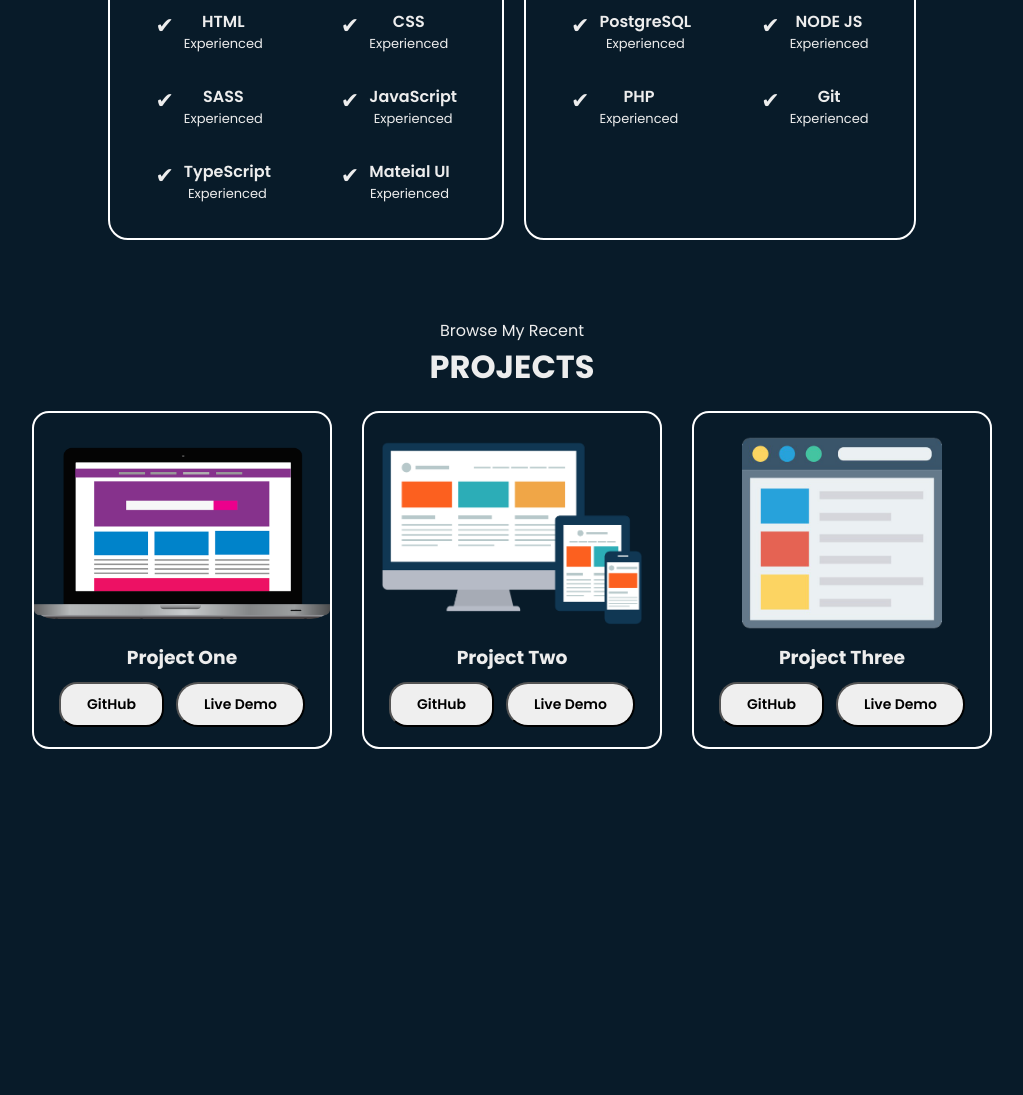
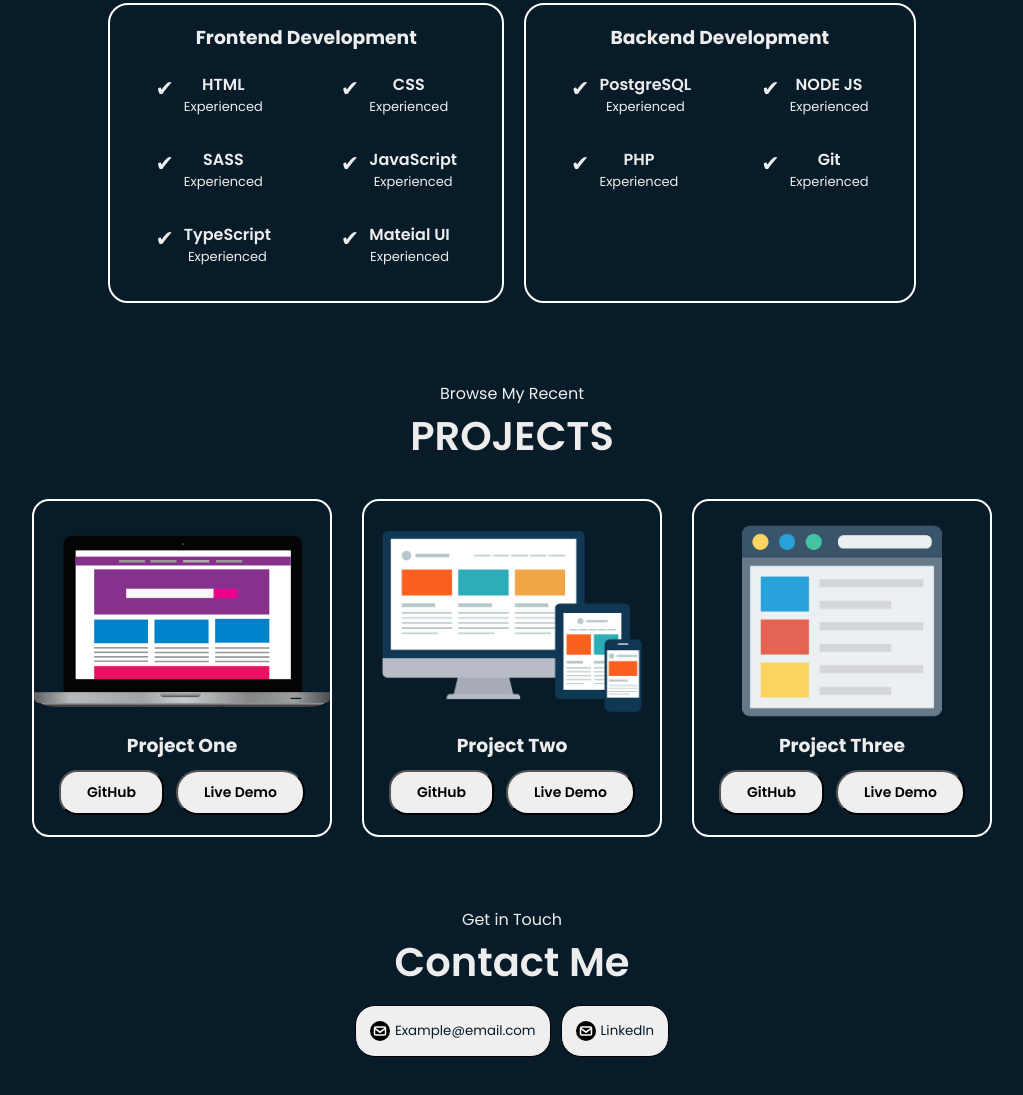
Before and after one commit to MarshalRawal/Portfolio-fProject-, a plain HTML site: page index.html in a window 1280 px wide. Shown: the part 1469-2564 px from the top of the page, without its empty margins (128-1151 px from the left). Before the commit the page ends 2218 px from the top, so only its background shows below. Drawn offline with Linux system fonts and the light colour scheme.

Commit message:
Added Contact

```diff
--- a/index.html
+++ b/index.html
@@ -56,7 +56,12 @@
           <div class="detail-container">
             <div class="experience">
               <!-- Experience Icon -->
-            <svg width="32" height="32" viewBox="0 0 24 24" fill="currentColor">
+              <svg
+                width="32"
+                height="32"
+                viewBox="0 0 24 24"
+                fill="currentColor"
+              >
                 <path
                   d="M10 2h4a2 2 0 0 1 2 2v2h3a1 1 0 0 1 1 1v3H2V7a1 1 0 0 1 1-1h3V4a2 2 0 0 1 2-2Zm4 4V4h-4v2h4Zm8 5H2v7a2 2 0 0 0 2 2h16a2 2 0 0 0 2-2v-7Zm-8 3h-2a1 1 0 1 1 0-2h2a1 1 0 1 1 0 2Z"
                 />
@@ -66,8 +71,12 @@
               <p>Fontend Development Internship</p>
             </div>
             <div class="education">
-
-            <svg width="32" height="32" viewBox="0 0 24 24" fill="currentColor">
+              <svg
+                width="32"
+                height="32"
+                viewBox="0 0 24 24"
+                fill="currentColor"
+              >
                 <path
                   d="M12 3 1 9l11 6 9-4.91V17h2V9L12 3Zm0 13-5.5-3v4.5L12 20l5.5-2.5V13L12 16Z"
                 />
@@ -95,21 +104,21 @@
           <div class="inner-exp">
             <div class="">
               <div class="text-manage">
-        <span aria-hidden="true" style="font-size: 22px;">&#10004;</span>
+                <span aria-hidden="true" style="font-size: 22px">&#10004;</span>
                 <div class="">
                   <p class="exp-title">HTML</p>
                   <p class="p-exp">Experienced</p>
                 </div>
               </div>
               <div class="text-manage">
-        <span aria-hidden="true" style="font-size: 22px;">&#10004;</span>
+                <span aria-hidden="true" style="font-size: 22px">&#10004;</span>
                 <div class="">
                   <p class="exp-title">SASS</p>
                   <p class="p-exp">Experienced</p>
                 </div>
               </div>
               <div class="text-manage">
-        <span aria-hidden="true" style="font-size: 22px;">&#10004;</span>
+                <span aria-hidden="true" style="font-size: 22px">&#10004;</span>
                 <div class="">
                   <p class="exp-title">TypeScript</p>
                   <p class="p-exp">Experienced</p>
@@ -118,7 +127,7 @@
             </div>
             <div class="">
               <div class="text-manage">
-        <span aria-hidden="true" style="font-size: 22px;">&#10004;</span>
+                <span aria-hidden="true" style="font-size: 22px">&#10004;</span>
                 <div class="">
                   <p class="exp-title">CSS</p>
                   <p class="p-exp">Experienced</p>
@@ -126,14 +135,14 @@
               </div>
 
               <div class="text-manage">
-        <span aria-hidden="true" style="font-size: 22px;">&#10004;</span>
+                <span aria-hidden="true" style="font-size: 22px">&#10004;</span>
                 <div class="">
                   <p class="exp-title">JavaScript</p>
                   <p class="p-exp">Experienced</p>
                 </div>
               </div>
               <div class="text-manage">
-        <span aria-hidden="true" style="font-size: 22px;">&#10004;</span>
+                <span aria-hidden="true" style="font-size: 22px">&#10004;</span>
                 <div class="">
                   <p class="exp-title">Mateial UI</p>
                   <p class="p-exp">Experienced</p>
@@ -146,16 +155,15 @@
           <h3>Backend Development</h3>
           <div class="inner-exp">
             <div class="">
-
               <div class="text-manage">
-        <span aria-hidden="true" style="font-size: 22px;">&#10004;</span>
+                <span aria-hidden="true" style="font-size: 22px">&#10004;</span>
                 <div class="">
                   <p class="exp-title">PostgreSQL</p>
                   <p class="p-exp">Experienced</p>
                 </div>
               </div>
               <div class="text-manage">
-        <span aria-hidden="true" style="font-size: 22px;">&#10004;</span>
+                <span aria-hidden="true" style="font-size: 22px">&#10004;</span>
                 <div class="">
                   <p class="exp-title">PHP</p>
                   <p class="p-exp">Experienced</p>
@@ -164,14 +172,14 @@
             </div>
             <div class="">
               <div class="text-manage">
-        <span aria-hidden="true" style="font-size: 22px;">&#10004;</span>
+                <span aria-hidden="true" style="font-size: 22px">&#10004;</span>
                 <div class="">
                   <p class="exp-title">NODE JS</p>
                   <p class="p-exp">Experienced</p>
                 </div>
               </div>
               <div class="text-manage">
-        <span aria-hidden="true" style="font-size: 22px;">&#10004;</span>
+                <span aria-hidden="true" style="font-size: 22px">&#10004;</span>
                 <div class="">
                   <p class="exp-title">Git</p>
                   <p class="p-exp">Experienced</p>
@@ -189,7 +197,7 @@
     </div>
     <div class="project-container">
       <div class="project">
-        <img src="Website-PNG-Free-Image.png" alt="">
+        <img src="Website-PNG-Free-Image.png" alt="" />
         <h3>Project One</h3>
         <div class="projects-buttons">
           <button class="github">GitHub</button>
@@ -197,7 +205,7 @@
         </div>
       </div>
       <div class="project">
-        <img src="Website-PNG-HD-Image.png" alt="">
+        <img src="Website-PNG-HD-Image.png" alt="" />
         <h3>Project Two</h3>
         <div class="projects-buttons">
           <button class="github">GitHub</button>
@@ -205,7 +213,7 @@
         </div>
       </div>
       <div class="project">
-        <img src="Website-PNG-Images.png" alt="">
+        <img src="Website-PNG-Images.png" alt="" />
         <h3>Project Three</h3>
         <div class="projects-buttons">
           <button class="github">GitHub</button>
@@ -213,5 +221,70 @@
         </div>
       </div>
     </div>
+    <section class="contact">
+      <div class="text-center">
+        <p>Get in Touch</p>
+        <h1>Contact Me</h1>
+      </div>
+      <div class="contact-btn">
+        <button>
+          <svg
+            width="20"
+            height="20"
+            viewBox="0 0 20 20"
+            xmlns="http://www.w3.org/2000/svg"
+          >
+            <circle cx="10" cy="10" r="10" fill="black" />
+            <rect
+              x="4.5"
+              y="6"
+              width="11"
+              height="8"
+              rx="1.3"
+              ry="1.3"
+              fill="none"
+              stroke="white"
+              stroke-width="1.5"
+            />
+            <path
+              d="M4.5 7.2 L10 11.2 L15.5 7.2"
+              fill="none"
+              stroke="white"
+              stroke-width="1.5"
+            />
+          </svg>
+
+          <span>Example@email.com</span>
+        </button>
+        <button>
+          <svg
+            width="20"
+            height="20"
+            viewBox="0 0 20 20"
+            xmlns="http://www.w3.org/2000/svg"
+          >
+            <circle cx="10" cy="10" r="10" fill="black" />
+            <rect
+              x="4.5"
+              y="6"
+              width="11"
+              height="8"
+              rx="1.3"
+              ry="1.3"
+              fill="none"
+              stroke="white"
+              stroke-width="1.5"
+            />
+            <path
+              d="M4.5 7.2 L10 11.2 L15.5 7.2"
+              fill="none"
+              stroke="white"
+              stroke-width="1.5"
+            />
+          </svg>
+          <span>LinkedIn</span>
+        </button>
+      </div>
+    </section>
   </body>
 </html>
--- a/style.css
+++ b/style.css
@@ -220,3 +220,28 @@ header{
     align-items: center;
     gap: 20px;
 }
+.contact-btn{
+    display: flex;
+    justify-content: center;
+    align-items: center;
+    gap:10px;
+}
+.contact-btn button{
+    color:#081b29;
+    display: flex;
+    align-items: center;
+    justify-content: center;
+    gap: 5px;
+    padding-block:15px ;
+    padding-inline: 14px;
+    border: 1px solid black;
+    border-radius: 20px;
+}
+.contact{
+    margin-block: 70px;
+}
+.text-center h1{
+    font-size: 40px;
+    font-weight: 600;
+    margin-bottom: 13px;
+}
```
Lines whose indentation alone changed are shown as unchanged.
